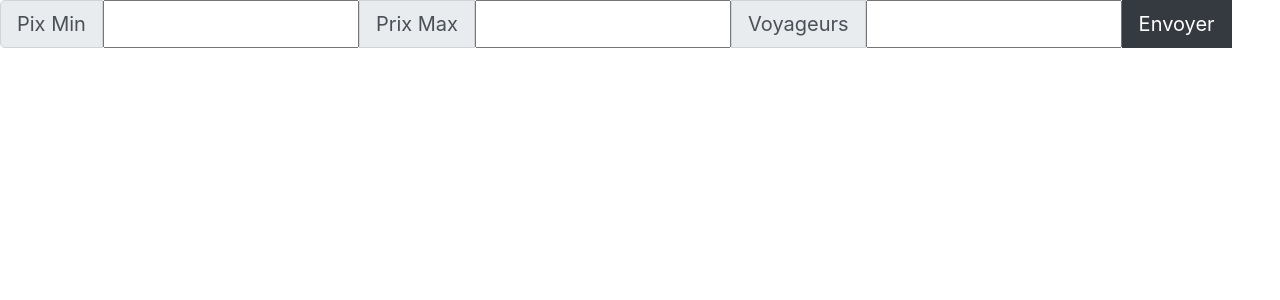
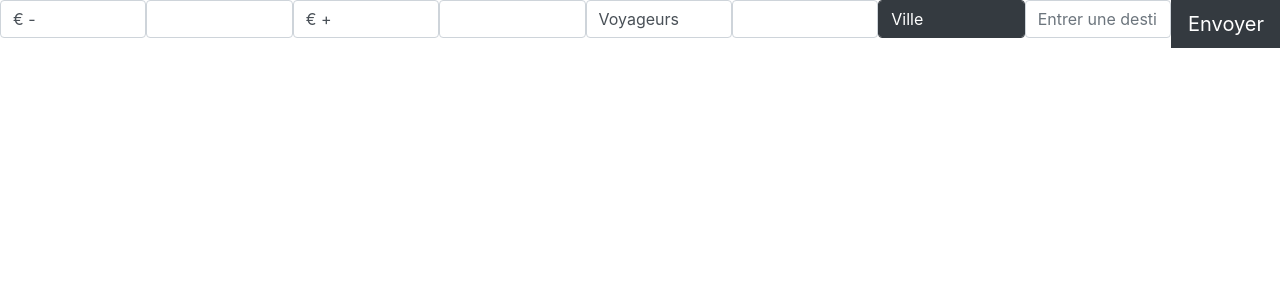
Before and after one commit to maxencele2001/Projet-WEB, a PHP site: page /listeBien.php in a window 1280 px wide. Shown: the part 68-368 px from the top of the page. Run offline with PHP 8.4, Linux system fonts and the light colour scheme; data that the repository does not hold is empty; some libraries are stand-ins or nearby versions.

Commit message:
Change card annonce

```diff
--- a/public/listeBien.php
+++ b/public/listeBien.php
@@ -10,14 +10,17 @@ require_once '../layout/header.php';
 
     <div class="input-group-prepend">
 
-      <span class="input-group-text" id="inputGroup-sizing-default">Pix Min</span>
-      <input type="number" name="prixmin" id="prixmin" min="0">
+      <span class="form-control"" id="inputGroup-sizing-default">€ -</span>
+      <input type="number" class="form-control" name="prixmin" id="prixmin" min="0">
 
-      <span class="input-group-text" id="inputGroup-sizing-default">Prix Max</span>
-      <input type="number" name="prixmax" id="prixmax" min="0">
+      <span class="form-control" id="inputGroup-sizing-default">€ +</span>
+      <input type="number" class="form-control" name="prixmax" id="prixmax" min="0">
 
-     <span class="input-group-text" id="inputGroup-sizing-default">Voyageurs</span>
-     <input type="number" name="nb_voyageurs" id="nb_voyageurs" min="0">
+     <span class="form-control" id="inputGroup-sizing-default">Voyageurs</span>
+     <input type="number" class="form-control" name="nb_voyageurs" id="nb_voyageurs" min="0">
+
+     <span class="form-control btn-dark" id="inputGroup-sizing-default">Ville</span>
+     <input class="form-control" id="ville" type="text" name="ville" placeholder="Entrer une destination">
 
      <input type="submit" value="Envoyer" class="btn btn-dark" />
 
@@ -86,23 +89,23 @@ $photo = $photo[0]?>
 
 <link rel="stylesheet" href="../css/listeBien.css">
 
-<div class="card mb-4" style="max-width: 900px;">
-  <div class="card-deck">
-    <div style="width:300px">
-      <?php echo "<img src='img/annonce/".$photo."' alt='".$photo."' class='card-img-top' />" ; ?>
+<a type="button" class="btn btn-light" href="pageAnnonce.php?id=<?php echo $annonce['id']; ?>" style="width:620px";>
+<div class="card mb-3" >
+  <div class="row no-gutters">
+    <div class="col-md-4">
+    <?php echo "<img src='img/annonce/".$photo."' alt='".$photo."' class='card-img' />" ; ?>
     </div>
-    <a type="button" class="btn btn-light" href="pageAnnonce.php?id=<?php echo $annonce['id']; ?>" style="width:612px";>
-      <div >
-        <div class="card-body">
-          <h5 class="card-title"><h5 class="card-title"><?php echo $annonce['titre'] ?></h5>
-          <p class="card-text"><?php echo $annonce['nb_voyageurs'] ?> voyageurs · <?php echo $annonce['nb_chambre'] ?> lit | <?php echo $annonce['prix'] ?>€/nuit</p>
+    <div class="col-md-8">
+      <div class="card-body">
+        <h5 class="card-title"><h5 class="card-title"><?php echo $annonce['titre'] ?></h5>
+        <p class="card-text"><small class="text-muted"><?php echo $annonce['nb_voyageurs'] ?> voyageurs · <?php echo $annonce['nb_chambre'] ?> lit |</small> <?php echo $annonce['prix'] ?>€/nuit</p>
 
-        </div>
       </div>
-    </a>
+    </div>
   </div>
+
 </div>
-
+</a>
 
 
 <?php }
```
Also changed, not shown: public/css/listeBien.css (+9 -4 lines).
